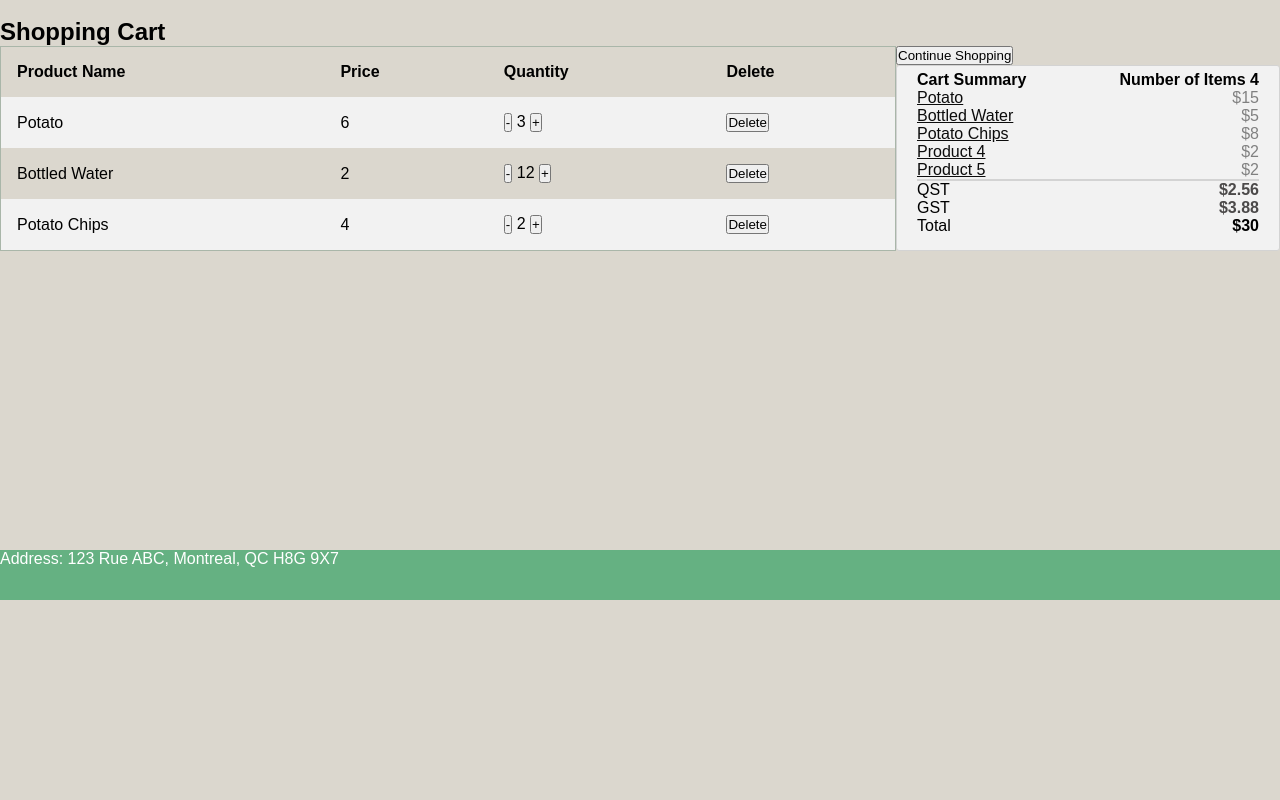
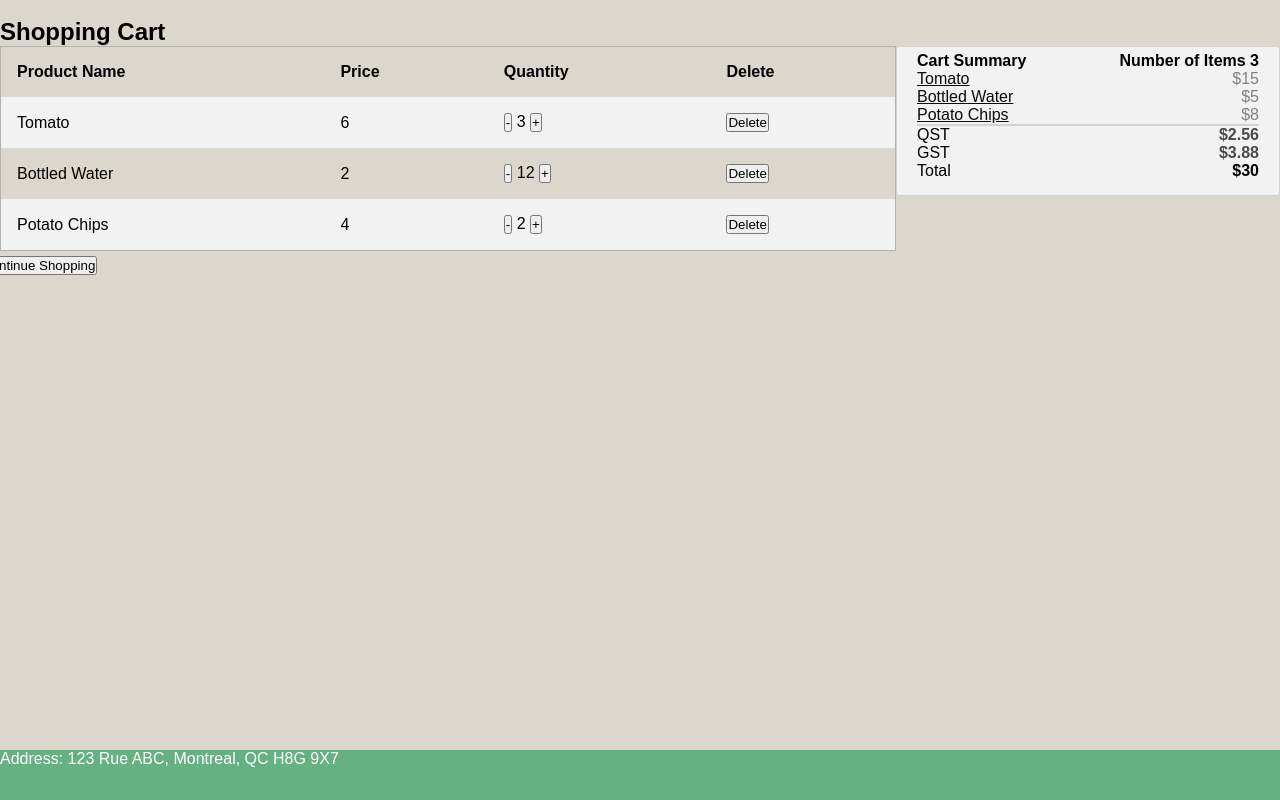
Before and after one commit to CLIUKELLY/Grocery-Store-Website, a PHP site: page /P4.html in a window 1280 px wide. Shown: the part 246-1046 px from the top of the page. Before the commit the page ends 846 px from the top, so only its background shows below. Run offline with PHP 8.4, Linux system fonts and the light colour scheme.

Commit message:
20200715

```diff
--- a/P4.CSS
+++ b/P4.CSS
@@ -38,7 +38,7 @@ body {
 
 .main {
     width: 100%;
-    height: 500px;
+    height: 700px;
     background: rgb(219, 215, 206);
     padding-bottom: 50px;
 }
@@ -117,7 +117,7 @@ body {
 table {
     border-collapse: collapse;
     border-spacing: 0;
-    width: 70%;
+    width: 100%;
     border: 1px solid rgb(169, 182, 169);
     float: left;
 }
@@ -139,12 +139,22 @@ tr:nth-child(even) {
     width: 30%;
     float: right;
 }
+.shopping-cart{
+    margin-right: 30%;
+}
 
 .cart-summary-container {
     background-color: #f2f2f2;
     padding: 5px 20px 15px 20px;
     border: 1px solid lightgrey;
     border-radius: 3px;
+}
+.continue-shopping{
+    float: right;
+    padding: 5px 20px 15px 20px;
+    margin-right: 0;
+    width: 100%;
+
 }
 
 input[type=text] {
@@ -169,18 +179,6 @@ span.price {
 }
 
 
-/* Responsive layout - when the screen is less than 800px wide, make the two columns stack on top of each other instead of next to each other (also change the direction - make the "cart" column go on top) */
-
-@media (max-width: 800px) {
-    .row {
-        flex-direction: column-reverse;
-    }
-    .col-25 {
-        margin-bottom: 20px;
-    }
-}
-
-
 /*----------------
      Footer
   ---------------*/
--- a/P4.html
+++ b/P4.html
@@ -52,10 +52,13 @@
             Main content section
         --------------------------------------------------->
         <section class="main">
+            <div class="row">
+
 
             <!-------------------------------------------------
                  Shopping Cart List
             --------------------------------------------------->
+            <div class="shopping-cart">
                 <br>
                 <h2>Shopping Cart</h2>
                 <form name="ShoppingList">
@@ -68,7 +71,7 @@
                             <th>Delete</th>
                         </tr>
                         <tr>
-                        <td>Potato</td>
+                            <td>Tomato</td>
                             <td>6</td>
                             <td><input type="button" value="-" onclick="removeItem()"> 3
                                 <input type="button" value="+" onclick="addItem()">
@@ -104,31 +107,42 @@
 
                         </tr>
                     </table>
-                <input type="button" value="Continue Shopping">
+
                 </form>
 
-            <p></p>
+
+            </div>
+
+
+
             <!-------------------------------------------------
                   Shopping Cart Summary
              --------------------------------------------------->
+
                 <div class="cart-summary">
                     <div class="cart-summary-container">
                         <h4>Cart Summary
                             <span class="price" style="color:black">
-                    <i class="fa fa-shopping-cart"></i> <p>Number of Items 4</p>
+                        <i class="fa fa-shopping-cart"></i> <p>Number of Items 3</p>
                         </span>
                         </h4>
-                    <p><a href="#">Potato</a> <span class="price">$15</span></p>
+                        <p><a href="#">Tomato</a> <span class="price">$15</span></p>
                         <p><a href="#">Bottled Water</a> <span class="price">$5</span></p>
                         <p><a href="#">Potato Chips</a> <span class="price">$8</span></p>
-                    <p><a href="#">Product 4</a> <span class="price">$2</span></p>
-                    <p><a href="#">Product 5</a> <span class="price">$2</span></p>
                         <hr>
                         <p>QST <span class="price" style="color:rgb(75, 73, 73)"><b>$2.56</b></span></p>
                         <p>GST <span class="price" style="color:rgb(75, 73, 73)"><b>$3.88</b></span></p>
                         <p>Total <span class="price" style="color:black"><b>$30</b></span></p>
                     </div>
                 </div>
+
+
+        </div>
+
+        <div class="continue-shopping">
+            <input type="button" value="Continue Shopping">
+        </div>
+
         </section>
         <!-------------------------------------------------
             Footer
```
Lines whose indentation alone changed are shown as unchanged.
